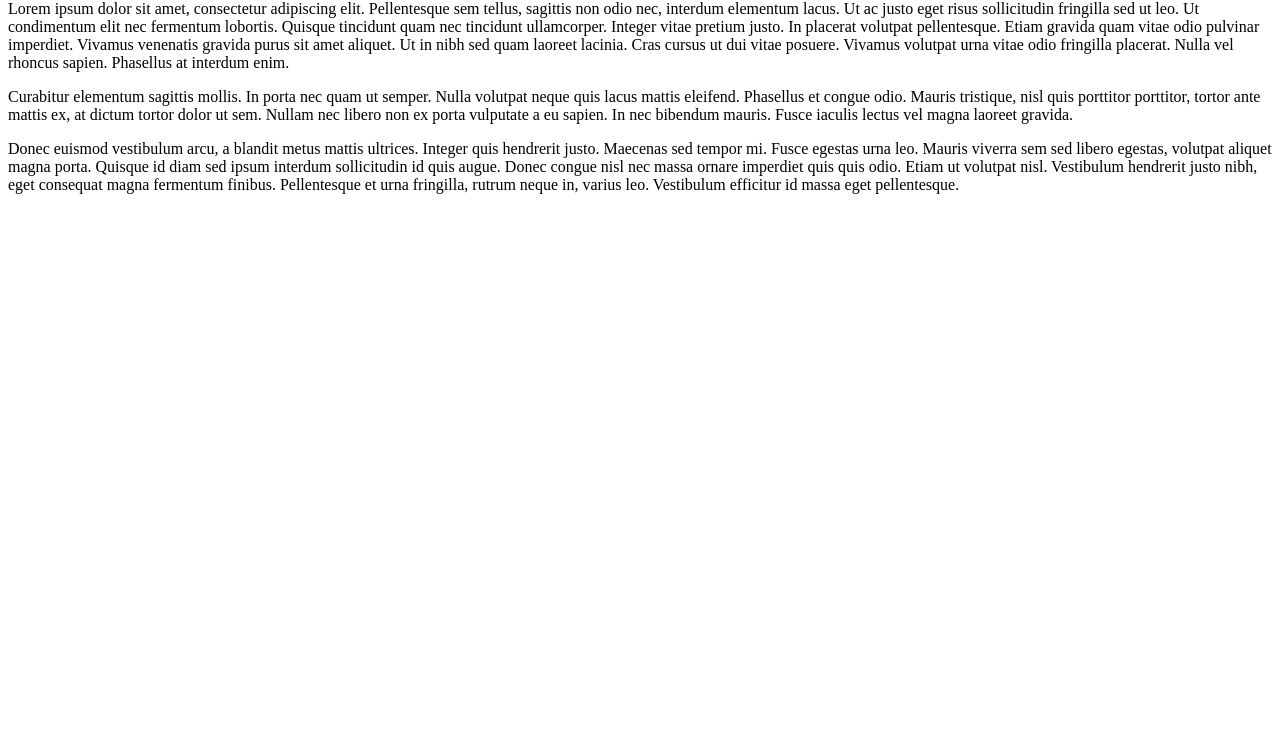
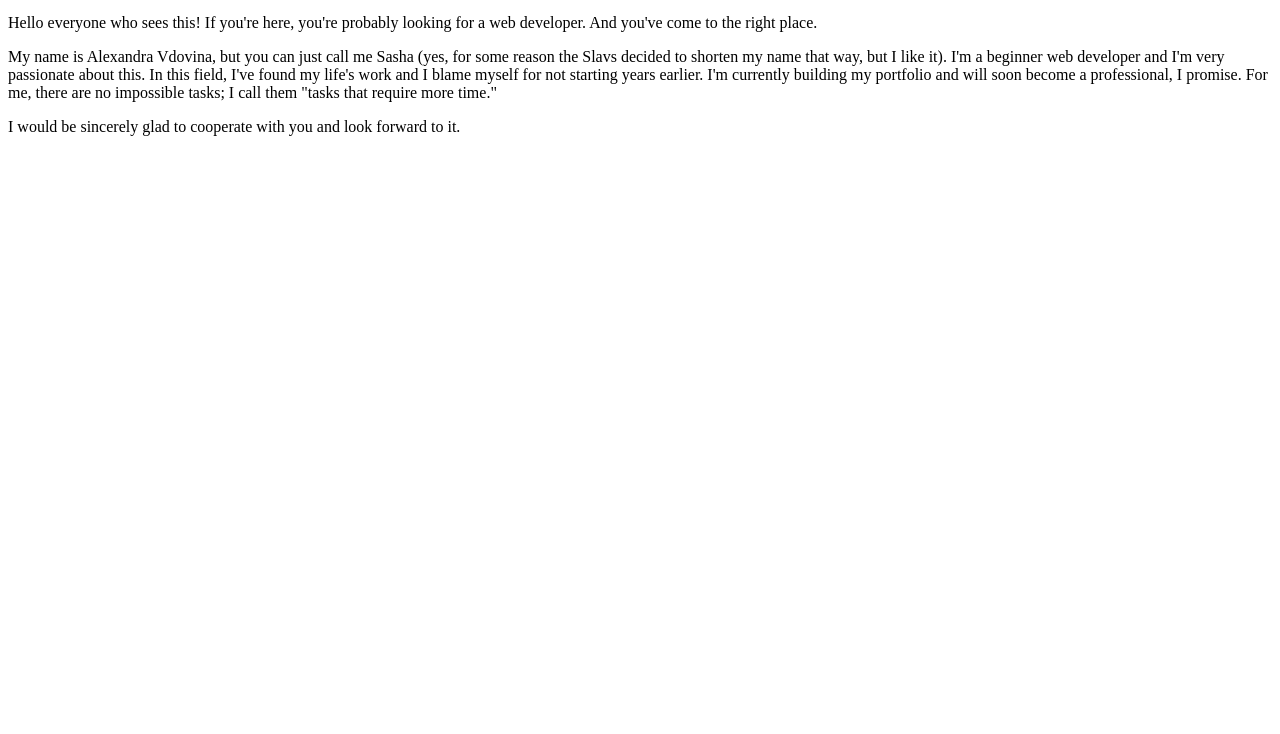
Before and after one commit to vdovinaaleksandra1-Sasha/html-portfolio, a plain HTML site: page about.html in a window 1280 px wide. Shown: the part 66-800 px from the top of the page. Drawn offline with Linux system fonts and the light colour scheme.

Commit message:
Add files via upload

```diff
--- a/about.html
+++ b/about.html
@@ -1,20 +1,16 @@
-<h1>About Me</h1>
-<p>Lorem ipsum dolor sit amet, consectetur adipiscing elit. Pellentesque sem tellus, sagittis non odio nec, interdum
-  elementum lacus. Ut ac justo eget risus sollicitudin fringilla sed ut leo. Ut condimentum elit nec fermentum lobortis.
-  Quisque tincidunt quam nec tincidunt ullamcorper. Integer vitae pretium justo. In placerat volutpat pellentesque.
-  Etiam
-  gravida quam vitae odio pulvinar imperdiet. Vivamus venenatis gravida purus sit amet aliquet. Ut in nibh sed quam
-  laoreet lacinia. Cras cursus ut dui vitae posuere. Vivamus volutpat urna vitae odio fringilla placerat. Nulla vel
-  rhoncus sapien. Phasellus at interdum enim.</p>
+<!DOCTYPE html>
+<html lang="en">
+  <head>
+    <meta charset="UTF-8">
+    <title>About me</title>
+  </head>
+  <body>
+    <h1>About Me</h1>
+    <p>Hello everyone who sees this! If you're here, you're probably looking for a web developer. And you've come to the right place.</p>
 
-<p>Curabitur elementum sagittis mollis. In porta nec quam ut semper. Nulla volutpat neque quis lacus mattis eleifend.
-  Phasellus et congue odio. Mauris tristique, nisl quis porttitor porttitor, tortor ante mattis ex, at dictum tortor
-  dolor
-  ut sem. Nullam nec libero non ex porta vulputate a eu sapien. In nec bibendum mauris. Fusce iaculis lectus vel magna
-  laoreet gravida.</p>
+    <p>My name is Alexandra Vdovina, but you can just call me Sasha (yes, for some reason the Slavs decided to shorten my name that way, but I like it).
+    I'm a beginner web developer and I'm very passionate about this. In this field, I've found my life's work and I blame myself for not starting years earlier. I'm currently building my portfolio and will soon become a professional, I promise. For me, there are no impossible tasks; I call them "tasks that require more time."</p>
 
-<p>Donec euismod vestibulum arcu, a blandit metus mattis ultrices. Integer quis hendrerit justo. Maecenas sed tempor mi.
-  Fusce egestas urna leo. Mauris viverra sem sed libero egestas, volutpat aliquet magna porta. Quisque id diam sed ipsum
-  interdum sollicitudin id quis augue. Donec congue nisl nec massa ornare imperdiet quis quis odio. Etiam ut volutpat
-  nisl. Vestibulum hendrerit justo nibh, eget consequat magna fermentum finibus. Pellentesque et urna fringilla, rutrum
-  neque in, varius leo. Vestibulum efficitur id massa eget pellentesque.</p>
+    <p>I would be sincerely glad to cooperate with you and look forward to it.</p>
+  </body>
+</html>
```
Also changed, not shown: birthday-invite.html (+20 -15 lines), contact.html (+17 -9 lines), movie-ranking.html (+9 -0 lines).
